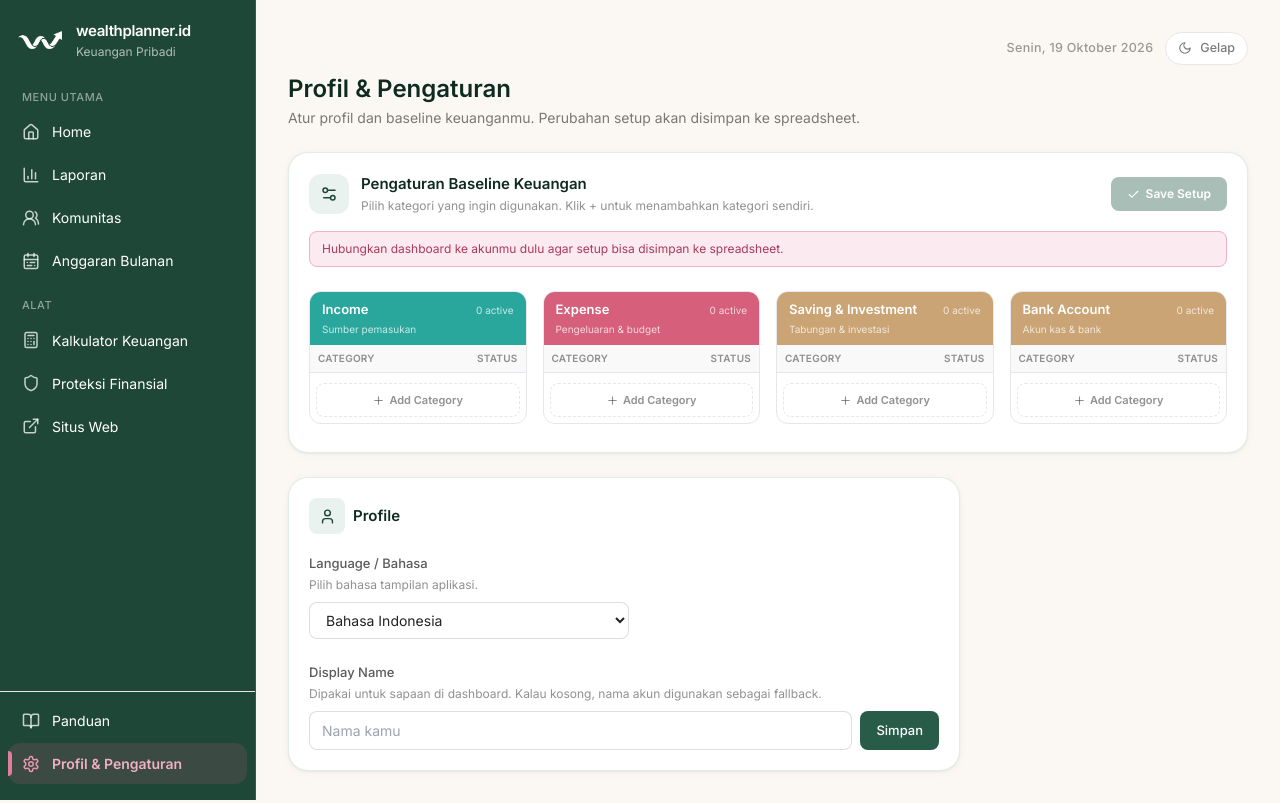
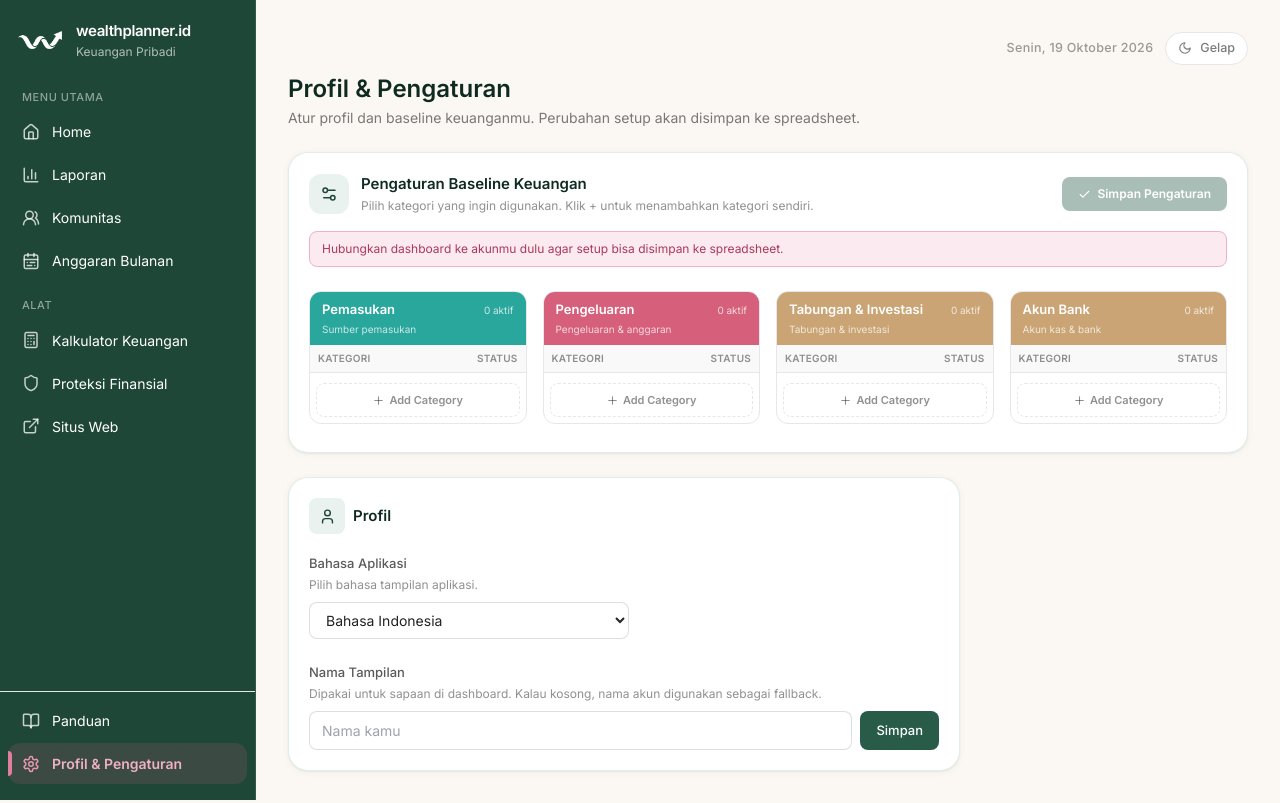
Before and after one commit to jasminework2023/personal-wealthplanner, a React (Vite) app: page /dashboard/settings in a window 1280 px wide. Built offline with nearby package versions, Linux system fonts and the light colour scheme; the HTML template or start-up script is replaced by a standard one.

Commit message:
Localize remaining profile and setup settings labels

```diff
--- a/src/pages/Settings.tsx
+++ b/src/pages/Settings.tsx
@@ -116,9 +116,9 @@ export function Settings() {
             <div><h3 className="text-[15px] font-semibold text-forest-900">{id ? "Pengaturan Baseline Keuangan" : "Financial Baseline Setup"}</h3><p className="text-[12px] text-charcoal/50 mt-0.5">{id ? "Pilih kategori yang ingin digunakan. Klik + untuk menambahkan kategori sendiri." : "Centang kategori yang ingin dipakai. Klik + untuk menambah kategori sendiri."}</p></div>
           </div>
           <div className="flex items-center gap-2">
-            {spreadsheetUrl && <a href={spreadsheetUrl} target="_blank" rel="noreferrer" className="inline-flex items-center gap-1.5 rounded-lg border border-charcoal/12 bg-white px-3 py-2 text-[12px] font-medium text-charcoal/70 hover:border-forest-200 hover:text-forest-700"><ExternalLink size={13}/> Open Spreadsheet</a>}
+            {spreadsheetUrl && <a href={spreadsheetUrl} target="_blank" rel="noreferrer" className="inline-flex items-center gap-1.5 rounded-lg border border-charcoal/12 bg-white px-3 py-2 text-[12px] font-medium text-charcoal/70 hover:border-forest-200 hover:text-forest-700"><ExternalLink size={13}/> {id ? "Buka Spreadsheet" : "Open Spreadsheet"}</a>}
             <button onClick={saveSetup} disabled={!changed || saving || loading} className="inline-flex items-center gap-1.5 rounded-lg bg-forest-600 px-4 py-2 text-[12px] font-semibold text-white hover:bg-forest-700 disabled:opacity-40">
-              {saving ? <Loader2 size={13} className="animate-spin"/> : <Check size={13}/>} {saving ? "Saving..." : "Save Setup"}
+              {saving ? <Loader2 size={13} className="animate-spin"/> : <Check size={13}/>} {saving ? (id ? "Menyimpan..." : "Saving...") : (id ? "Simpan Pengaturan" : "Save Setup")}
             </button>
           </div>
         </div>
@@ -138,26 +138,31 @@ export function Settings() {
       </Card>
 
       <Card className="max-w-2xl">
-        <div className="flex items-center gap-2 mb-4"><span className="flex h-9 w-9 items-center justify-center rounded-lg bg-forest-50 text-forest-700"><UserIcon size={17}/></span><h3 className="text-[15px] font-semibold text-forest-900">Profile</h3></div>
-        <div className="mb-5"><label className="text-[13px] font-medium text-charcoal/75">Language / Bahasa</label><p className="text-[12px] text-charcoal/50 mt-0.5 mb-2">Pilih bahasa tampilan aplikasi.</p><select value={language} onChange={(e) => { const next = e.target.value as AppLanguage; setLanguage(next); setAppLanguage(next); }} className="w-full max-w-xs border border-charcoal/15 rounded-lg px-3 py-2 text-[14px] bg-white"><option value="id">Bahasa Indonesia</option><option value="en">{id ? "English" : "English"}</option></select></div>
-        <label className="text-[13px] font-medium text-charcoal/75">Display Name</label>
-        <p className="text-[12px] text-charcoal/50 mt-0.5 mb-2">Dipakai untuk sapaan di dashboard. Kalau kosong, nama akun digunakan sebagai fallback.</p>
-        <div className="flex gap-2"><input value={name} onChange={(e) => setName(e.target.value)} placeholder={username || "Nama kamu"} className="flex-1 border border-charcoal/15 rounded-lg px-3 py-2 text-[14px] outline-none focus:border-forest-400 focus:ring-2 focus:ring-forest-50"/><button onClick={handleSaveName} className="flex items-center gap-1.5 bg-forest-600 text-white rounded-lg px-4 py-2 text-[13px] font-medium hover:bg-forest-700">{savedName && <Check size={14}/>} {savedName ? "Tersimpan" : "Simpan"}</button></div>
+        <div className="flex items-center gap-2 mb-4"><span className="flex h-9 w-9 items-center justify-center rounded-lg bg-forest-50 text-forest-700"><UserIcon size={17}/></span><h3 className="text-[15px] font-semibold text-forest-900">{id ? "Profil" : "Profile"}</h3></div>
+        <div className="mb-5"><label className="text-[13px] font-medium text-charcoal/75">{id ? "Bahasa Aplikasi" : "App Language"}</label><p className="text-[12px] text-charcoal/50 mt-0.5 mb-2">{id ? "Pilih bahasa tampilan aplikasi." : "Choose the app display language."}</p><select value={language} onChange={(e) => { const next = e.target.value as AppLanguage; setLanguage(next); setAppLanguage(next); }} className="w-full max-w-xs border border-charcoal/15 rounded-lg px-3 py-2 text-[14px] bg-white"><option value="id">Bahasa Indonesia</option><option value="en">{id ? "English" : "English"}</option></select></div>
+        <label className="text-[13px] font-medium text-charcoal/75">{id ? "Nama Tampilan" : "Display Name"}</label>
+        <p className="text-[12px] text-charcoal/50 mt-0.5 mb-2">{id ? "Dipakai untuk sapaan di dashboard. Kalau kosong, nama akun digunakan sebagai fallback." : "Used for dashboard greetings. If blank, your account name will be used."}</p>
+        <div className="flex gap-2"><input value={name} onChange={(e) => setName(e.target.value)} placeholder={username || (id ? "Nama kamu" : "Your name")} className="flex-1 border border-charcoal/15 rounded-lg px-3 py-2 text-[14px] outline-none focus:border-forest-400 focus:ring-2 focus:ring-forest-50"/><button onClick={handleSaveName} className="flex items-center gap-1.5 bg-forest-600 text-white rounded-lg px-4 py-2 text-[13px] font-medium hover:bg-forest-700">{savedName && <Check size={14}/>} {savedName ? (id ? "Tersimpan" : "Saved") : (id ? "Simpan" : "Save")}</button></div>
       </Card>
     </div>
   );
 }
 
 function SetupSection({ meta, items, onAdd, onRemove, onUpdate }: { meta: typeof SECTION_META[number]; items: SetupItem[]; onAdd: () => void; onRemove: (index: number) => void; onUpdate: (index: number, patch: Partial<SetupItem>) => void; }) {
+  const [language, setLanguage] = useState<AppLanguage>(() => getAppLanguage());
+  useEffect(() => { const update = () => setLanguage(getAppLanguage()); window.addEventListener("wealthplanner:language-changed", update); return () => window.removeEventListener("wealthplanner:language-changed", update); }, []);
+  const id = language === "id";
+  const title = id ? ({ income: "Pemasukan", expense: "Pengeluaran", saving: "Tabungan & Investasi", bank: "Akun Bank" } as Record<SectionKey,string>)[meta.key] : meta.title;
+  const subtitle = id ? ({ income: "Sumber pemasukan", expense: "Pengeluaran & anggaran", saving: "Tabungan & investasi", bank: "Akun kas & bank" } as Record<SectionKey,string>)[meta.key] : ({ income: "Income sources", expense: "Expenses & budget", saving: "Savings & investments", bank: "Cash & bank accounts" } as Record<SectionKey,string>)[meta.key];
   return (
     <div className="rounded-xl border border-charcoal/8 bg-white overflow-hidden">
-      <div className={`${meta.tone} px-3 py-2 text-white`}><div className="flex items-center justify-between"><p className="text-[13px] font-semibold">{meta.title}</p><span className="text-[10px] text-white/75">{items.filter(i => i.active).length} active</span></div><p className="text-[10px] text-white/75 mt-0.5">{meta.subtitle}</p></div>
-      <div className="px-2 py-1.5 bg-charcoal/[0.025] border-b border-charcoal/8 flex items-center justify-between text-[10px] font-semibold text-charcoal/50 uppercase tracking-wide"><span>Category</span><span>Status</span></div>
+      <div className={`${meta.tone} px-3 py-2 text-white`}><div className="flex items-center justify-between"><p className="text-[13px] font-semibold">{title}</p><span className="text-[10px] text-white/75">{items.filter(i => i.active).length} {id ? "aktif" : "active"}</span></div><p className="text-[10px] text-white/75 mt-0.5">{subtitle}</p></div>
+      <div className="px-2 py-1.5 bg-charcoal/[0.025] border-b border-charcoal/8 flex items-center justify-between text-[10px] font-semibold text-charcoal/50 uppercase tracking-wide"><span>{id ? "Kategori" : "Category"}</span><span>{id ? "Status" : "Status"}</span></div>
       <div className="p-1.5 max-h-[420px] overflow-y-auto">
         {items.map((item, index) => (
           <div key={`${meta.key}-${index}`} className="group flex items-center gap-1.5 rounded-md px-1.5 py-1 hover:bg-charcoal/[0.035]">
             <GripVertical size={12} className="text-charcoal/20 shrink-0" />
-            <input value={item.name} onChange={(e) => onUpdate(index, { name: e.target.value })} placeholder="Nama kategori" className="min-w-0 flex-1 bg-transparent text-[12px] text-charcoal outline-none border-b border-transparent focus:border-forest-300 py-0.5" />
+            <input value={item.name} onChange={(e) => onUpdate(index, { name: e.target.value })} placeholder={id ? "Nama kategori" : "Category name"} className="min-w-0 flex-1 bg-transparent text-[12px] text-charcoal outline-none border-b border-transparent focus:border-forest-300 py-0.5" />
             <button type="button" onClick={() => onUpdate(index, { active: !item.active })} aria-label={item.active ? "Nonaktifkan" : "Aktifkan"} className={`relative shrink-0 h-5 w-5 rounded border transition ${item.active ? "border-forest-500 bg-forest-600 text-white" : "border-charcoal/30 bg-white text-transparent"}`}><Check size={13} className="absolute inset-0 m-auto" /></button>
             <button type="button" onClick={() => onRemove(index)} aria-label="Hapus kategori" className="shrink-0 p-1 text-charcoal/20 opacity-0 group-hover:opacity-100 hover:text-rose-600"><Trash2 size={12}/></button>
           </div>
```
